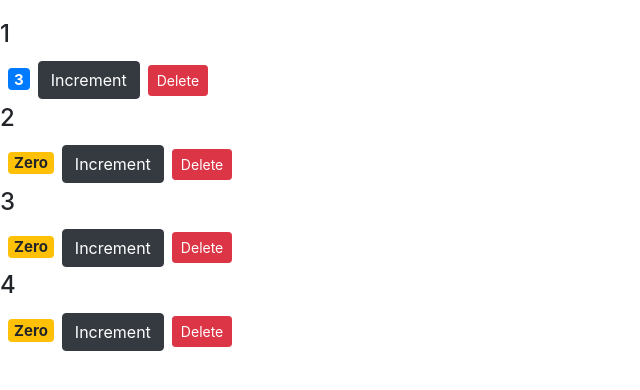
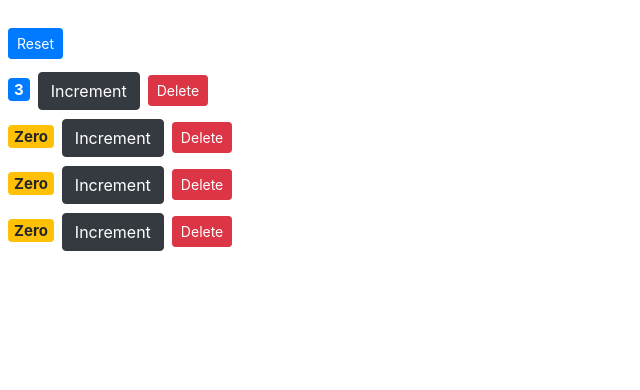
Before and after one commit to aujlarj/learning-react, a React (Create React App) app: page / in a window 1280 px wide. Shown: the top 390 px of the page, without its empty margins (0-640 px from the left). Built offline with nearby package versions, Linux system fonts and the light colour scheme.

Commit message:
reset button done! local state created

```diff
--- a/src/components/counter.jsx
+++ b/src/components/counter.jsx
@@ -1,21 +1,9 @@
 import React, { Component } from "react";
 
 class Counter extends Component {
-  state = {
-    value: this.props.value,
-  };
-
   styles = {
     fontSize: 15,
     fontStyle: "bold",
-  };
-
-  handleIncrement = () => {
-    this.setState({ value: this.state.value + 1 });
-  };
-
-  handleDelete = () => {
-    this.setState({ value: this.state.value - 1 });
   };
 
   render() {
@@ -24,16 +12,18 @@ class Counter extends Component {
 
     return (
       <div>
-        <h4>{this.props.id}</h4>
         <span style={this.styles} className={classes}>
           {this.formatCount()}
         </span>
-        <button className="btn btn-dark" onClick={this.handleIncrement}>
+        <button
+          className="btn btn-dark"
+          onClick={() => this.props.onIncrement(this.props.counter)}
+        >
           Increment
         </button>
         <button
           className="btn btn-danger btn-sm m-2"
-          onClick={() => this.props.onDelete(this.props.id)}
+          onClick={() => this.props.onDelete(this.props.counter.id)}
         >
           Delete
         </button>
@@ -43,13 +33,13 @@ class Counter extends Component {
 
   getBadgeClasses() {
     let classes = "badge m-2 badge-";
-    classes += this.state.value === 0 ? "warning" : "primary";
+    classes += this.props.counter.value === 0 ? "warning" : "primary";
 
     return classes;
   }
 
   formatCount() {
-    const { value: count } = this.state;
+    const { value: count } = this.props.counter;
     return count === 0 ? "Zero" : count;
   }
 }
--- a/src/components/counters.jsx
+++ b/src/components/counters.jsx
@@ -16,15 +16,42 @@ class Counters extends Component {
     const newCounters = this.state.counters.filter((c) => c.id !== counterId);
     this.setState({ counters: newCounters });
   };
+
+  handleIncrement = (counter) => {
+    // 3 dots i.e. '...' does cloning
+    const newCounters = [...this.state.counters];
+    const index = newCounters.indexOf(counter);
+    console.log(index);
+    newCounters[index] = { ...counter };
+    newCounters[index].value++;
+    this.setState({ counters: newCounters });
+
+    // this.setState({ value: this.state.counters.value - 1 });
+  };
+
+  handleReset = () => {
+    // would give us new array of counters
+    const resettedCounters = this.state.counters.map((c) => {
+      c.value = 0;
+      return c;
+    });
+    this.setState({ counters: resettedCounters });
+  };
   render() {
     return (
       <div>
+        <button
+          onClick={this.handleReset}
+          className="btn btn-primary btn-sm m-2"
+        >
+          Reset
+        </button>
         {this.state.counters.map((counter) => (
           <Counter
             key={counter.id}
-            value={counter.value}
-            id={counter.id}
+            counter={counter} // incapsulate id and value
             onDelete={this.handleDelete}
+            onIncrement={this.handleIncrement}
           ></Counter>
         ))}
       </div>
```
